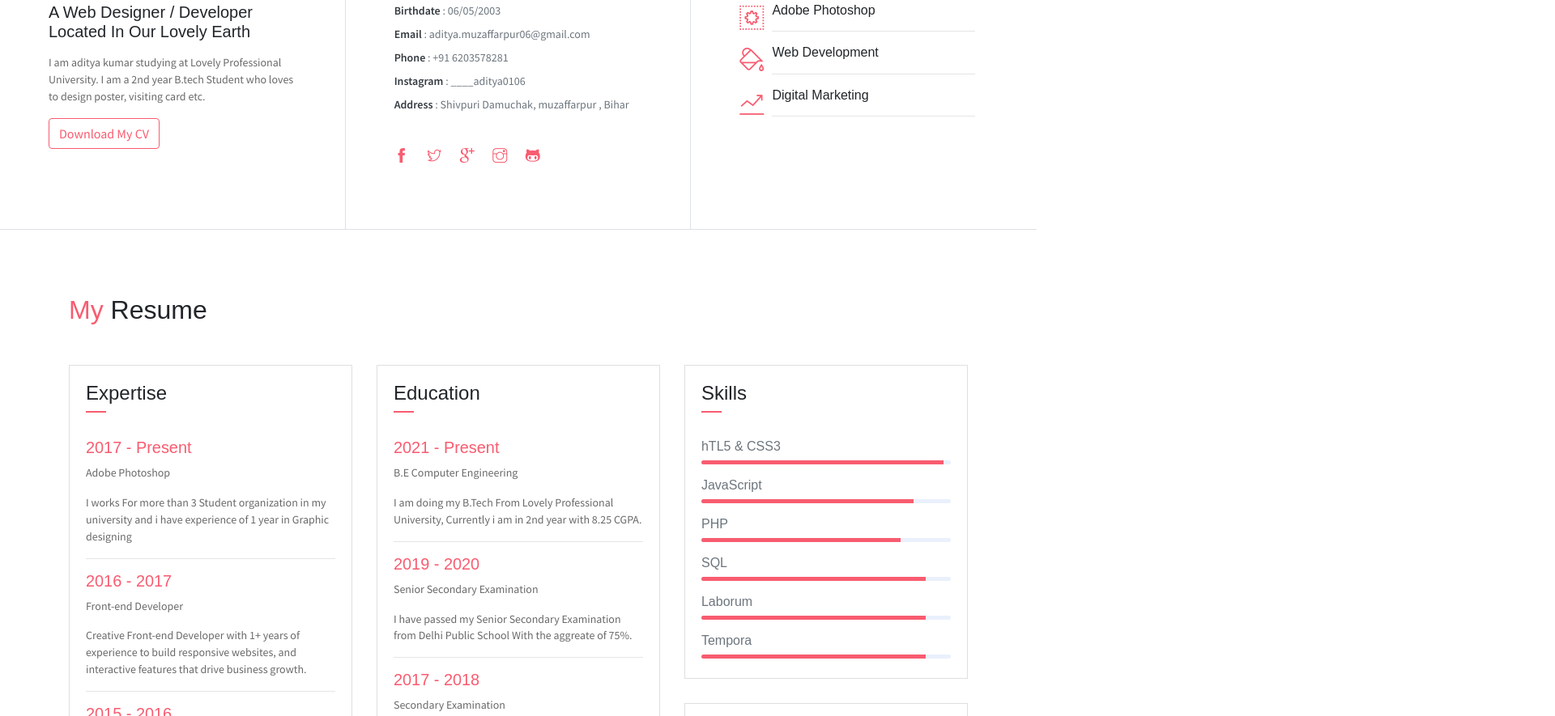
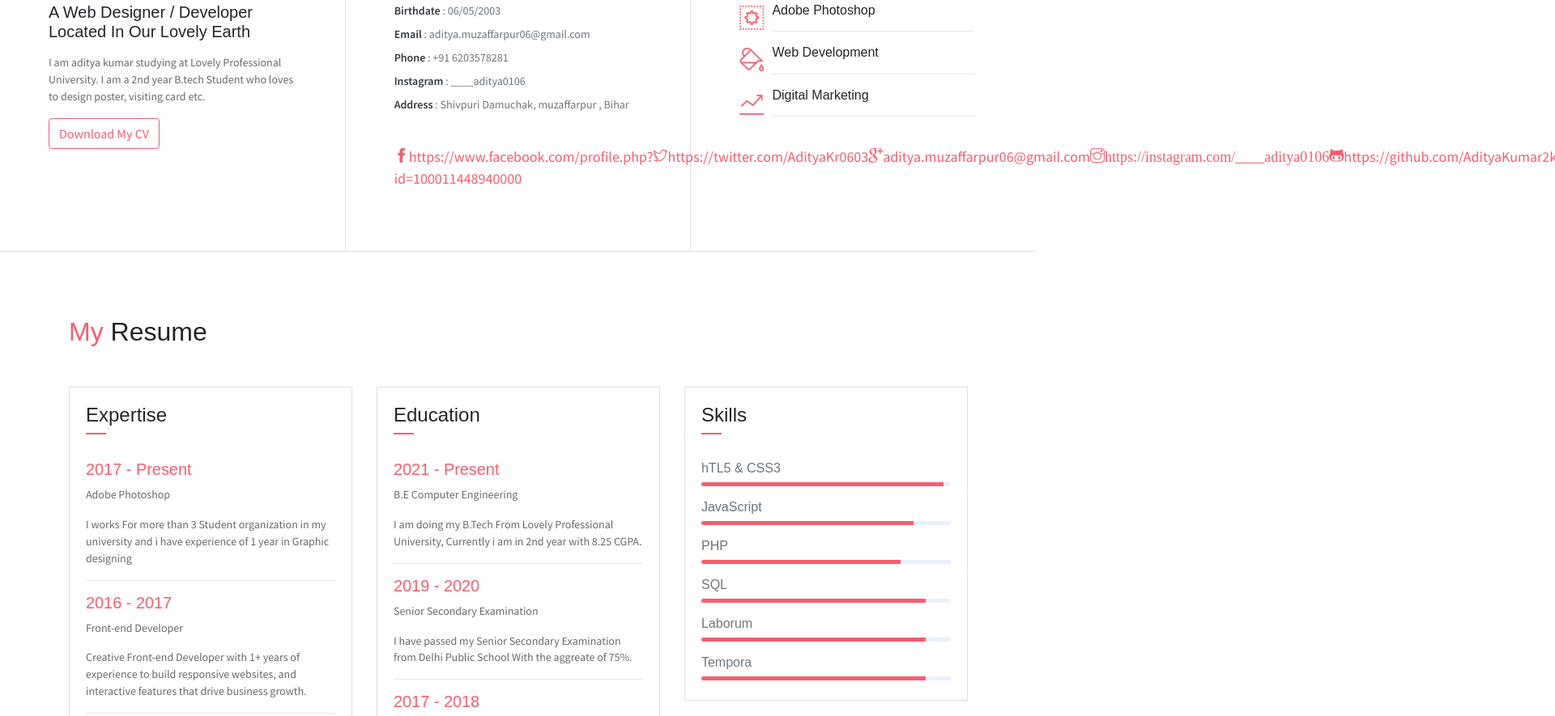
Before and after one commit to AdityaKumar2k01/Portfolioadi, a website: page index.html in a window 1280 px wide. Shown: the part 865-1750 px from the top of the page at 81% size, 1920 px wide, since content can reach past the window. Drawn offline with Linux system fonts and the light colour scheme; some packages are replaced by stand-ins of ours; some icons are missing.

Commit message:
Update index.html

```diff
--- a/index.html
+++ b/index.html
@@ -88,11 +88,11 @@
                     <li><span>Address</span> :  Shivpuri Damuchak, muzaffarpur , Bihar</li>
                 </ul>
                 <ul class="social-icons pt-3">
-                    <li class="social-item"><a class="social-link" href="#"><i class="ti-facebook" aria-hidden="true"></i></a></li>
-                    <li class="social-item"><a class="social-link" href="#"><i class="ti-twitter" aria-hidden="true"></i></a></li>
-                    <li class="social-item"><a class="social-link" href="#"><i class="ti-google" aria-hidden="true"></i></a></li>
-                    <li class="social-item"><a class="social-link" href="#"><i class="ti-instagram" aria-hidden="true"></i></a></li>
-                    <li class="social-item"><a class="social-link" href="#"><i class="ti-github" aria-hidden="true"></i></a></li>
+                    <li class="social-item"><a class="social-link" href="#"><i class="ti-facebook" aria-hidden="true"></i>https://www.facebook.com/profile.php?id=100011448940000</a></li>
+                    <li class="social-item"><a class="social-link" href="#"><i class="ti-twitter" aria-hidden="true"></i>https://twitter.com/AdityaKr0603</a></li>
+                    <li class="social-item"><a class="social-link" href="#"><i class="ti-google" aria-hidden="true"></i>aditya.muzaffarpur06@gmail.com</a></li>
+                    <li class="social-item"><a class="social-link" href="#"><i class="ti-instagram" aria-hidden="true">https://instagram.com/____aditya0106</i></a></li>
+                    <li class="social-item"><a class="social-link" href="#"><i class="ti-github" aria-hidden="true"></i>https://github.com/AdityaKumar2k01</a></li>
                 </ul>
             </div>
             <div class="col-lg-4 about-card">
```
